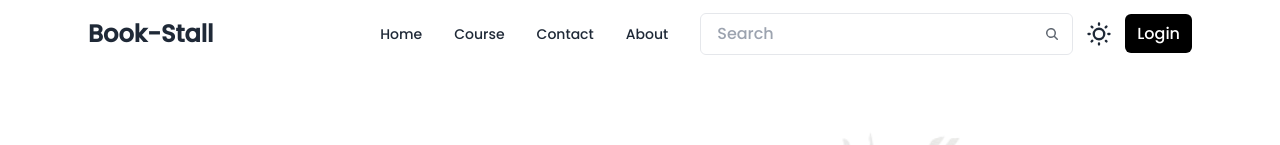
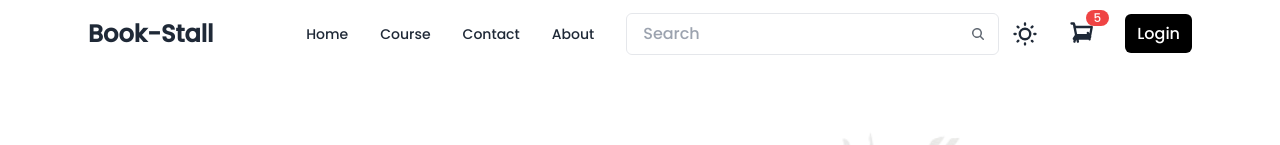
Before and after one commit to PrathmeshPhatake/Book-Stall, a React (Vite) app in the folder Frontend/: page / in a window 1280 px wide. Shown: the top 145 px of the page. Built offline with nearby package versions, Linux system fonts and the light colour scheme; no server answers.

Commit message:
add Favicon

```diff
--- a/Frontend/src/components/Navbar.jsx
+++ b/Frontend/src/components/Navbar.jsx
@@ -46,7 +46,7 @@ function Navbar() {
         <a href="/course">Course</a>
       </li>
       <li>
-        <a  href="/contact">Contact</a>
+        <a href="/contact">Contact</a>
       </li>
       <li>
         <a href="/about">About</a>
@@ -148,6 +148,29 @@ function Navbar() {
               </svg>
             </label>
 
+            {/* for cart  */}
+            <div className="relative">
+              <button className="btn btn-ghost">
+                <svg
+                  xmlns="http://www.w3.org/2000/svg"
+                  className="h-7 w-7"
+                  fill="none"
+                  viewBox="0 0 24 24"
+                  stroke="currentColor"
+                  strokeWidth={2}
+                >
+                  <path
+                    strokeLinecap="round"
+                    strokeLinejoin="round"
+                    d="M3 3h2l.4 2m0 0L7 13a2 2 0 0 0 2 1h8a2 2 0 0 0 2-1l1.34-7H5.4m.34 0l-.34-2M7 13l-1.5 5.5m1.5-5.5L5 16m2-3h10M9 16h8a2 2 0 0 0 2-2M7 13l1.5 5.5m2-5.5L9 16M7 13l-1.5 5.5M17 11l1.5 5.5"
+                  />
+                </svg>
+              </button>
+              <span className="absolute top-0 right-1 bg-red-500 text-white text-xs rounded-lg px-2">
+                5
+              </span>
+            </div>
+
             {authUser ? (
               <Logout />
             ) : (
```
